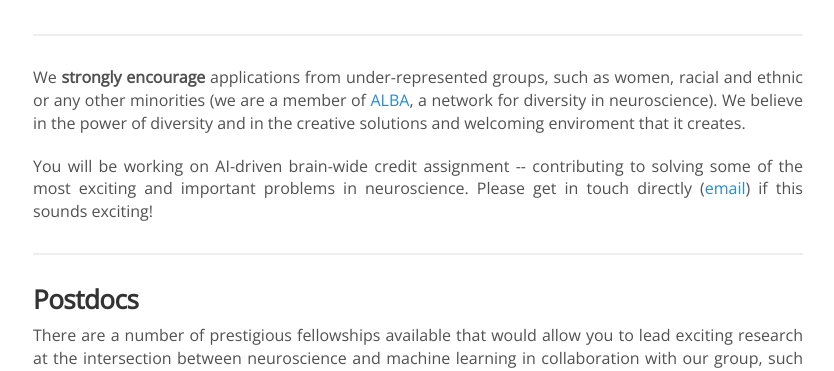
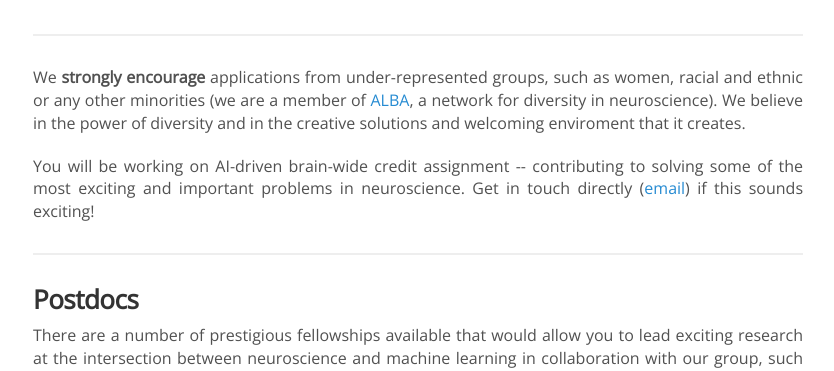
Before and after one commit to neuralml/neuralml.github.io, a Jekyll site: the page built from joinus.md, in a window 1280 px wide and 900 px high, scrolled down 324 px, cut to the strip 105-900 px from the top of the window. Shown: the top 371 px of the strip, without its empty margins (222-1056 px from the left). Built offline with Jekyll 4.4.1, drawn with Linux system fonts in a browser that asks for light colours; nearby versions of some CDN libraries.

Commit message:
Update joinus.md

```diff
--- a/joinus.md
+++ b/joinus.md
@@ -12,7 +12,7 @@ permalink: /joinus/
 <header class="masthead text-justify" style="font-size:120%">
 <p>We <b> strongly encourage</b> applications from under-represented groups, such as women, racial and ethnic or any other minorities (we are a member of <a href="https://www.alba.network" target="_blank">ALBA</a>, a network for diversity in neuroscience). We believe in the power of diversity and in the creative solutions and welcoming enviroment that it creates. </p>
 
-<p> You will be working on AI-driven brain-wide credit assignment -- contributing to solving some of the most exciting and important problems in neuroscience. Please get in touch directly (<a href="mailto:PIfirstname.costa@dpag.ox.ac.uk">email</a>) if this sounds exciting!</p>
+<p> You will be working on AI-driven brain-wide credit assignment -- contributing to solving some of the most exciting and important problems in neuroscience. Get in touch directly (<a href="mailto:PIfirstname.costa@dpag.ox.ac.uk">email</a>) if this sounds exciting!</p>
 
 </header>
 
```
